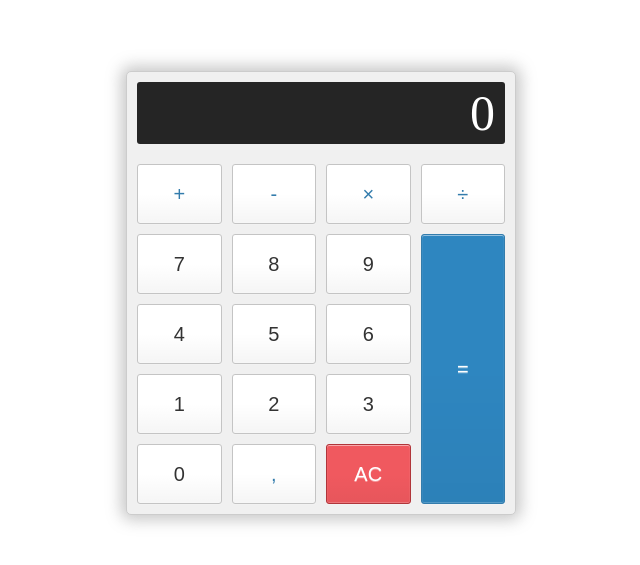
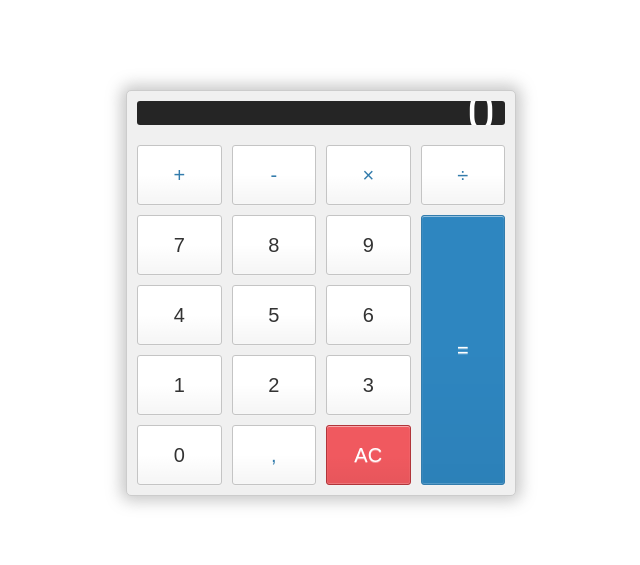
Before and after one commit to fmarmo90/angular-calculator, an Angular app: page / in a window 1280 px wide. Shown: the part 107-672 px from the top of the page, without its empty margins (319-959 px from the left). Built offline with nearby package versions, Linux system fonts and the light colour scheme.

Commit message:
Added angular material

```diff
--- a/angular.json
+++ b/angular.json
@@ -24,6 +24,7 @@
               "src/assets"
             ],
             "styles": [
+              "src/custom-theme.scss",
               "src/styles.css"
             ],
             "scripts": []
--- a/package.json
+++ b/package.json
@@ -12,10 +12,12 @@
   "private": true,
   "dependencies": {
     "@angular/animations": "~9.0.2",
+    "@angular/cdk": "^9.1.3",
     "@angular/common": "~9.0.2",
     "@angular/compiler": "~9.0.2",
     "@angular/core": "~9.0.2",
     "@angular/forms": "~9.0.2",
+    "@angular/material": "^9.1.3",
     "@angular/platform-browser": "~9.0.2",
     "@angular/platform-browser-dynamic": "~9.0.2",
     "@angular/router": "~9.0.2",
--- a/src/app/app.module.ts
+++ b/src/app/app.module.ts
@@ -3,6 +3,7 @@
 
 import { AppComponent } from './app.component';
 import { CalculatorComponent } from './calculator/calculator.component';
+import { BrowserAnimationsModule } from '@angular/platform-browser/animations';
 
 @NgModule({
   declarations: [
@@ -10,7 +11,8 @@
     CalculatorComponent
   ],
   imports: [
-    BrowserModule
+    BrowserModule,
+    BrowserAnimationsModule
   ],
   providers: [],
   bootstrap: [AppComponent]
--- /dev/null
+++ b/src/custom-theme.scss
@@ -0,0 +1,27 @@
+
+// Custom Theming for Angular Material
+// For more information: https://material.angular.io/guide/theming
+@import '~@angular/material/theming';
+// Plus imports for other components in your app.
+
+// Include the common styles for Angular Material. We include this here so that you only
+// have to load a single css file for Angular Material in your app.
+// Be sure that you only ever include this mixin once!
+@include mat-core();
+
+// Define the palettes for your theme using the Material Design palettes available in palette.scss
+// (imported above). For each palette, you can optionally specify a default, lighter, and darker
+// hue. Available color palettes: https://material.io/design/color/
+$ngcalculator-primary: mat-palette($mat-indigo);
+$ngcalculator-accent: mat-palette($mat-pink, A200, A100, A400);
+
+// The warn palette is optional (defaults to red).
+$ngcalculator-warn: mat-palette($mat-red);
+
+// Create the theme object (a Sass map containing all of the palettes).
+$ngcalculator-theme: mat-light-theme($ngcalculator-primary, $ngcalculator-accent, $ngcalculator-warn);
+
+// Include theme styles for core and each component used in your app.
+// Alternatively, you can import and @include the theme mixins for each component
+// that you are using.
+@include angular-material-theme($ngcalculator-theme);
--- a/src/index.html
+++ b/src/index.html
@@ -6,8 +6,10 @@
   <base href="/">
   <meta name="viewport" content="width=device-width, initial-scale=1">
   <link rel="icon" type="image/x-icon" href="favicon.ico">
+  <link href="https://fonts.googleapis.com/css?family=Roboto:300,400,500&display=swap" rel="stylesheet">
+  <link href="https://fonts.googleapis.com/icon?family=Material+Icons" rel="stylesheet">
 </head>
-<body>
+<body class="mat-typography">
   <app-root></app-root>
 </body>
 </html>
--- a/src/styles.css
+++ b/src/styles.css
@@ -24,3 +24,5 @@
 *:focus {
     outline: none;
 }
+html, body { height: 100%; }
+body { margin: 0; font-family: Roboto, "Helvetica Neue", sans-serif; }
```
Also changed, not shown: 1 other file (tests, documents, lock files or other folders).
